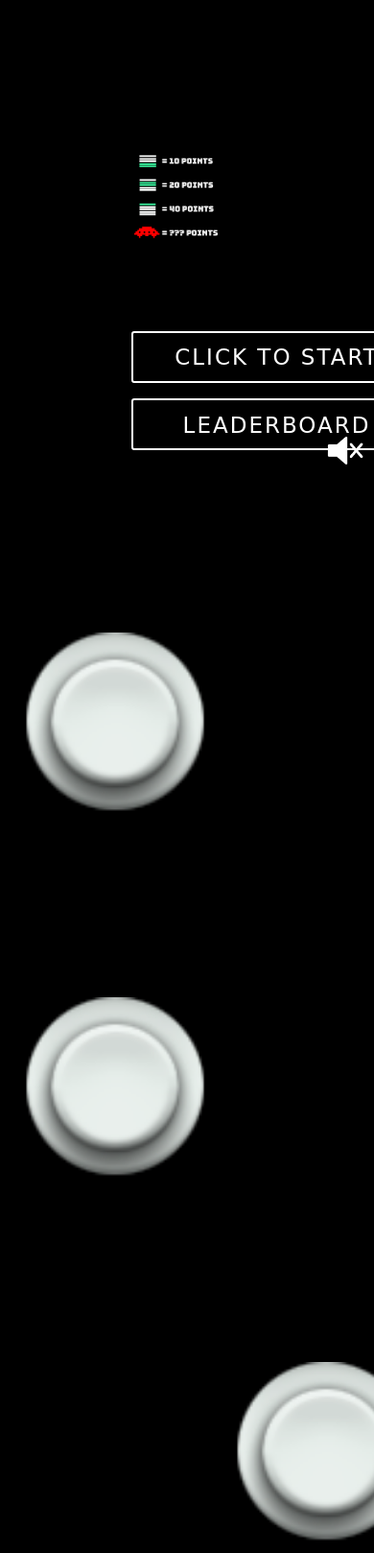
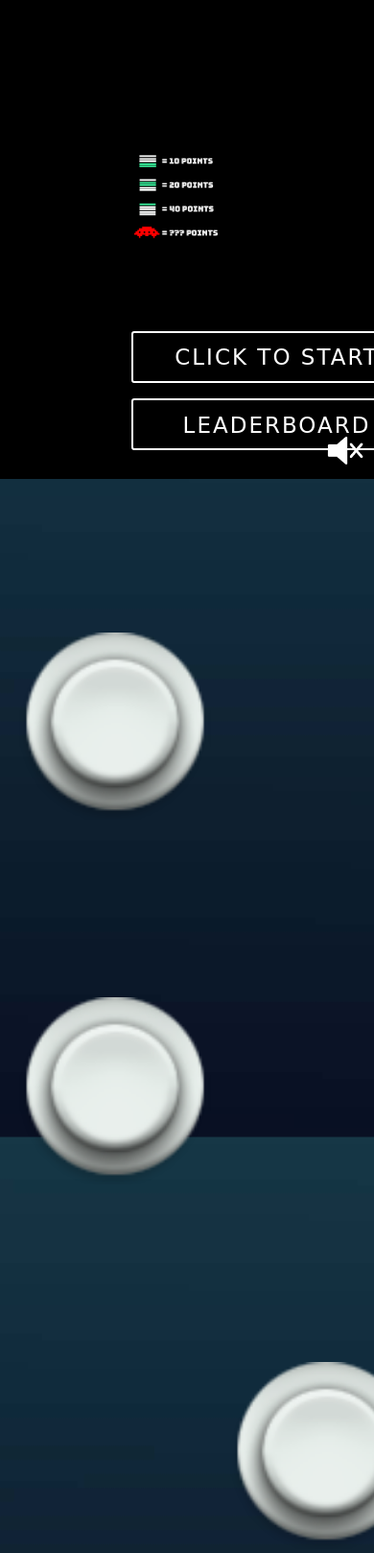
Before and after one commit to sourcenaman/spaceinavder, a PHP site: page /index.html in a window 390 px wide; the page is wider, and only the part inside the window is pictured. Shown: the part 501-2119 px from the top of that part at 96% size. Run offline with PHP 8.4, Linux system fonts and the light colour scheme; lists and menus that the app fills with data are empty; some libraries are stand-ins or nearby versions; some web fonts are replaced.

Commit message:
background adjusted

```diff
--- a/css/index1.css
+++ b/css/index1.css
@@ -4,8 +4,8 @@ body {
   justify-content: center;
   align-items: center;
 
-  /* background-image: url(../images/bg.jpeg); */
-  background-color: #000;
+  background-image: url(../images/bg.jpeg);
+  /* background-color: #000; */
   background-repeat: no-repeat;
   background-size: 100%;
 
@@ -570,5 +570,6 @@ th, td {
 
   body {
     background-repeat: inherit;
+    background-size: 300%;
   }
 }
```
